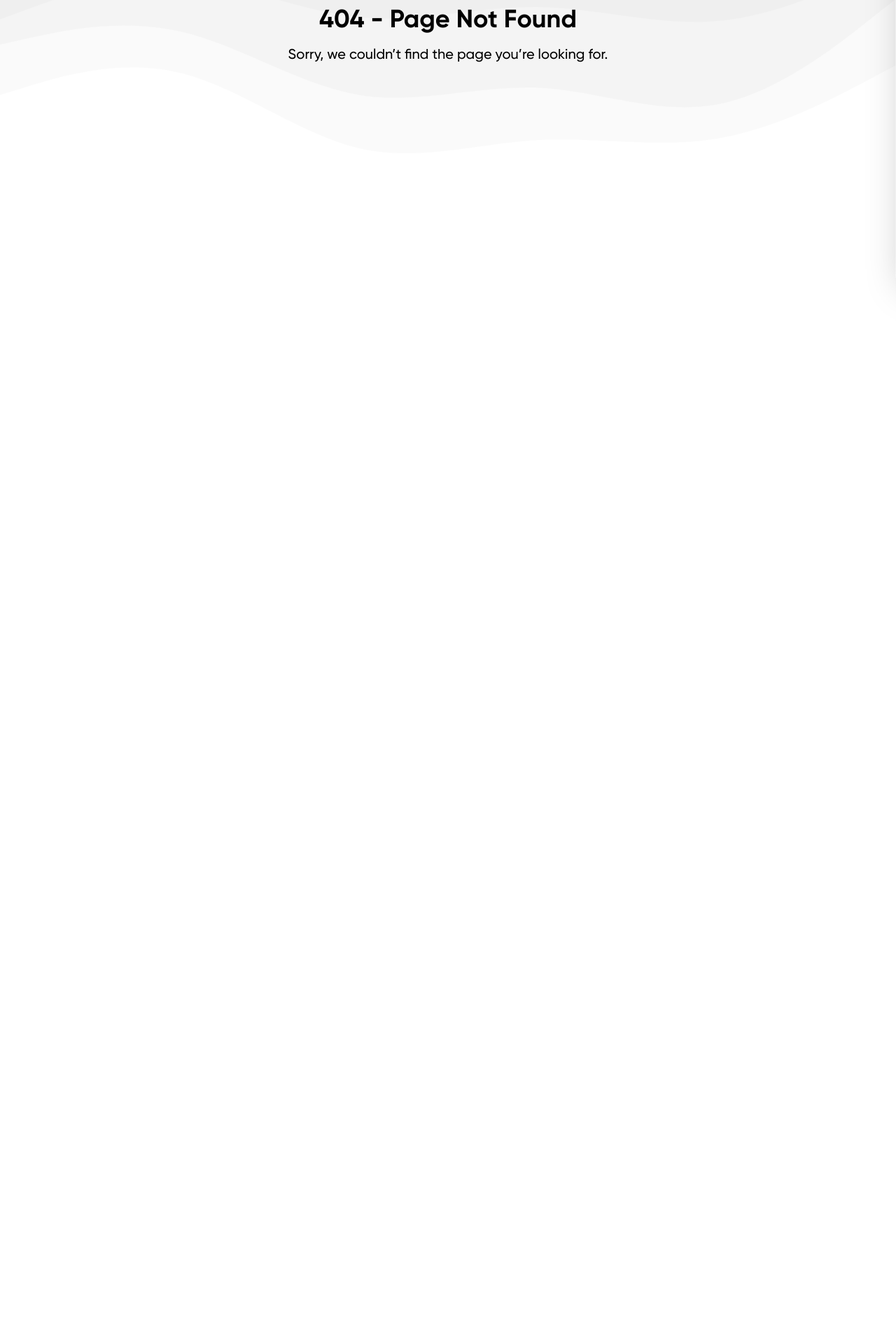
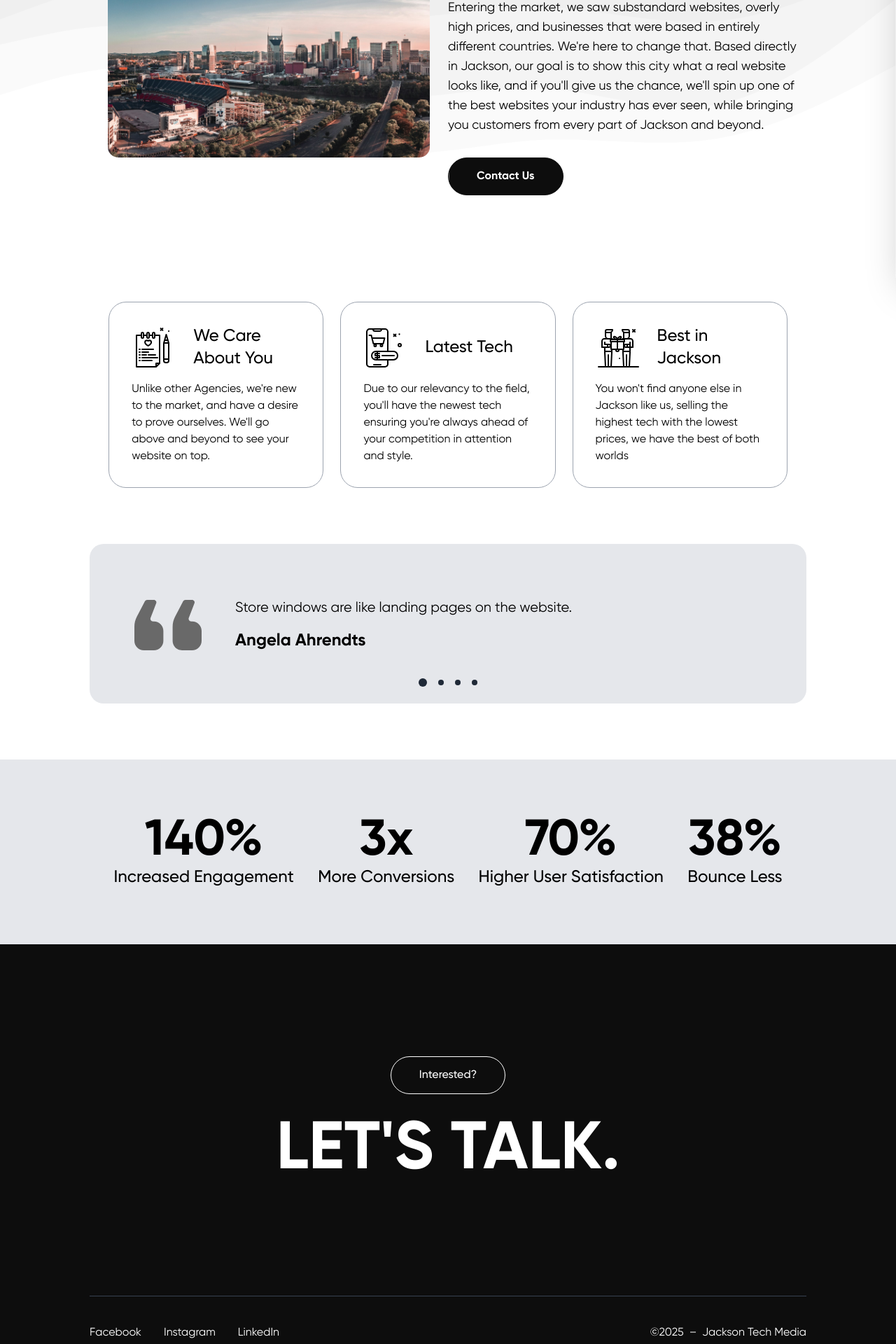
Before and after one commit to Jsanthosh6107/ModernWebsiteProject, a Next.js app: page /about in a window 1280 px wide. Before the commit this address had no page. Shown: the part 403-2323 px from the top of the page at 70% size. Before the commit the page ends 814 px from the top, so only its background shows below. Built offline with nearby package versions, Linux system fonts and the light colour scheme.

Commit message:
About page work begun

```diff
--- /dev/null
+++ b/src/app/about/page.js
@@ -0,0 +1,23 @@
+import { aboutLayout } from "@/data/aboutLayoutContent";
+import PagelayoutRenderer from "@/components/PageLayoutRenderer/PageLayoutRenderer";
+import Head from "next/head";
+
+export const metadata = {
+  title: "The Team Behind The Best SEO Optimized Websites",
+  description: "How we saw the Jackson TN online landscape and brought our skills in sales to fix it",
+};
+
+export default function About() {
+  const canonicalUrl = "https://jacksontechagency.com/about";
+
+  return (
+    <>
+      <Head>
+        <title>{metadata.title}</title>
+        <meta name="description" content={metadata.description} />
+        <link rel="canonical" href={canonicalUrl} />
+      </Head>
+      <PagelayoutRenderer layout={aboutLayout} />
+    </>
+  );
+}
--- a/src/components/ImageText/ImageTextTwo.jsx
+++ b/src/components/ImageText/ImageTextTwo.jsx
@@ -18,7 +18,7 @@ const ImageTextTwo = ({ITTitle = "", ITSubTitle = "", SVGImage, PixelImage, Titl
 
         <div className="flex flex-col md:flex-row items-center pt-8">
             <div className="w-[50%] flex justify-center">
-                <div className={`w-full ${SVGImage ? "md:w-[50%]" : "md:w-[75%]"}`}>
+                <div className={`w-full ${SVGImage ? "md:w-[50%]" : "md:w-[90%]"}`}>
                     <SlideIn delay={200}>
                         {SVGImage ? (
                             SVGImage
--- a/src/components/Quotes/Quotes.jsx
+++ b/src/components/Quotes/Quotes.jsx
@@ -64,7 +64,7 @@ const Quotes = ({ quoteList = [] }) => {
                 <p className="text-xl text-left">{quote.quote}</p>
                 <div className="flex flex-row items-center gap-2">
                   <p className="font-semibold text-2xl">{quote.name}</p>
-                  <span>-</span>
+                  <span>{quote.business ? "-" : ""}</span>
                   <p className="text-lg">{quote.business}</p>
                 </div>
               </div>
--- /dev/null
+++ b/src/data/aboutLayoutContent.js
@@ -0,0 +1,75 @@
+import { WebsiteAttentionIcon, AccessibleIcon, GiftSalesIcon, HotSalesIcon, PurchaseMobileSalesIcon, CartRemoveIcon, ShopSalesIcon } from "@/components/svgs";
+
+export const aboutLayout = [
+      {
+        type: "ImageTextTwo",
+        data: {
+          PixelImage: {
+            src: "/images/NashvilleTN.jpg",
+            alt: "Image of Nashville TN",
+            width: 800,
+            height: 500,
+          },
+          Title: "We're Local, And We're In The Market For Results",
+          Description: "Entering the market, we saw substandard websites, overly high prices, and businesses that were based in entirely different countries. We're here to change that. Based directly in Jackson, our goal is to show this city what a real website looks like, and if you'll give us the chance, we'll spin up one of the best websites your industry has ever seen, while bringing you customers from every part of Jackson and beyond.",
+          ButtonText: "Contact Us",
+        }
+      },
+      {
+        type: "Tiles",
+        data: {
+          tiles: [
+            { svg: <AccessibleIcon />, title: "We Care About You", description: "Unlike other Agencies, we're new to the market, and have a desire to prove ourselves. We'll go above and beyond to see your website on top."},
+            { svg: <PurchaseMobileSalesIcon />, title: "Latest Tech", description: "Due to our relevancy to the field, you'll have the newest tech ensuring you're always ahead of your competition in attention and style."},
+            { svg: <GiftSalesIcon />, title: "Best in Jackson", description: "You won't find anyone else in Jackson like us, selling the highest tech with the lowest prices, we have the best of both worlds"},
+          ]
+        },
+      },
+      {
+        type: "Quotes",
+        data: {
+          quoteList: [
+            {
+              quote: "Store windows are like landing pages on the website.",
+              name: "Angela Ahrendts"
+            },
+            {
+              quote: "Websites promote you 24/7: No employee will do that.",
+              name: "Paul Cookson"
+            },
+            {
+              quote: "Website without visitors is like a ship lost in the horizon.",
+              name: "Dr. Christopher Dayagdag"
+            },
+            {
+              quote: "A designer knows he has achieved perfection not when there is nothing left to add, but when there is nothing left to take away",
+              name: "Antonie De-Saint Exupery"
+            }
+          ]
+        }
+      },
+      {
+        type: "Numbers",
+        data: {
+          numbersList: [
+            { topNumber: 140, topSymbol: "%" , bottomString: "Increased Engagement" },
+            { topNumber: 3, topSymbol: "x" , bottomString: "More Conversions" },
+            { topNumber: 70, topSymbol: "%" , bottomString: "Higher User Satisfaction" },
+            { topNumber: 38, topSymbol: "%" , bottomString: "Bounce Less" },
+          ]
+        }
+      },
+      {
+        type: "Footer",
+        data: {
+          buttonText: "Interested?",
+          callToAction: "Let's Talk.",
+          links: [
+            {text: "Facebook", url: "https://www.facebook.com/jacksontechagency/"},
+            {text: "Instagram", url: "https://www.facebook.com/jacksontechagency/"},
+            {text: "LinkedIn", url: "https://www.facebook.com/jacksontechagency/"},
+          ],
+          copyright: "Jackson Tech Media"
+        }
+      },
+]
```
Also changed, not shown: public/images/NashvilleTN.jpg (added), 1 other file (tests, documents, lock files or other folders).
